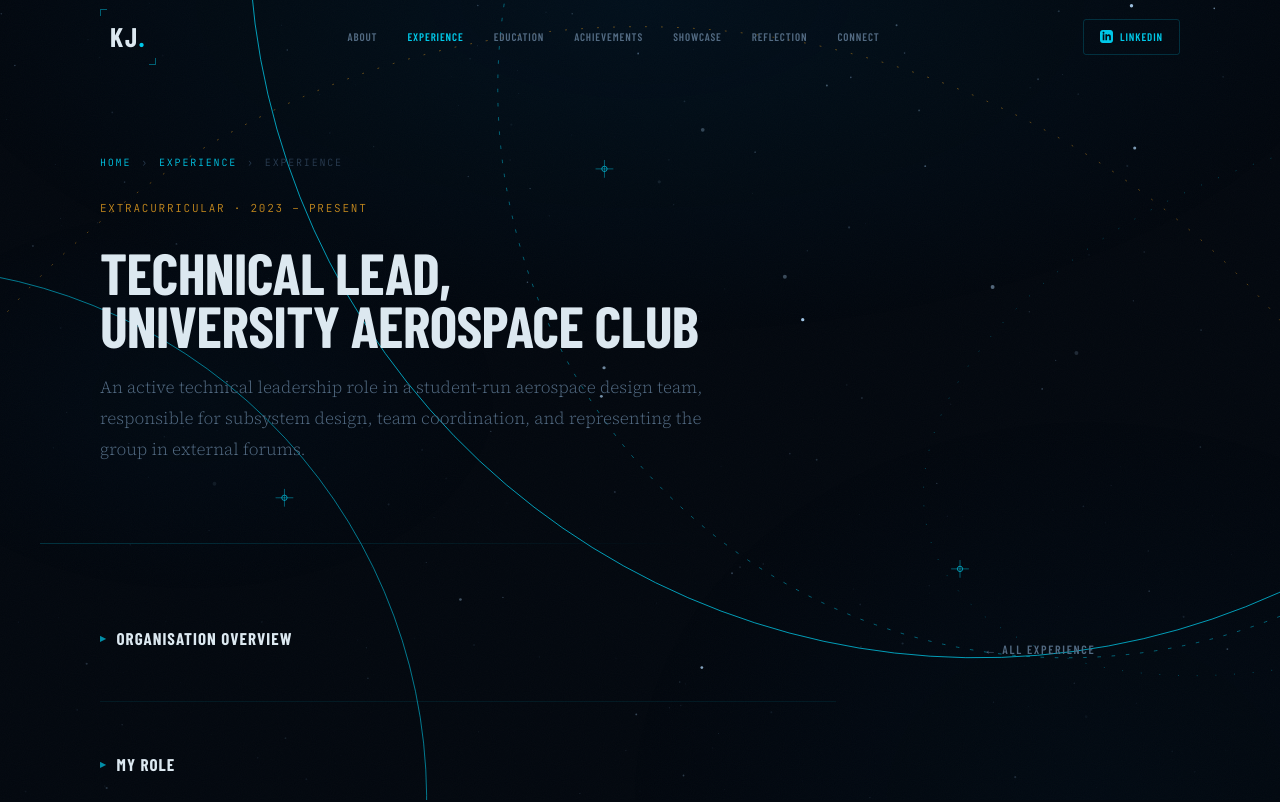
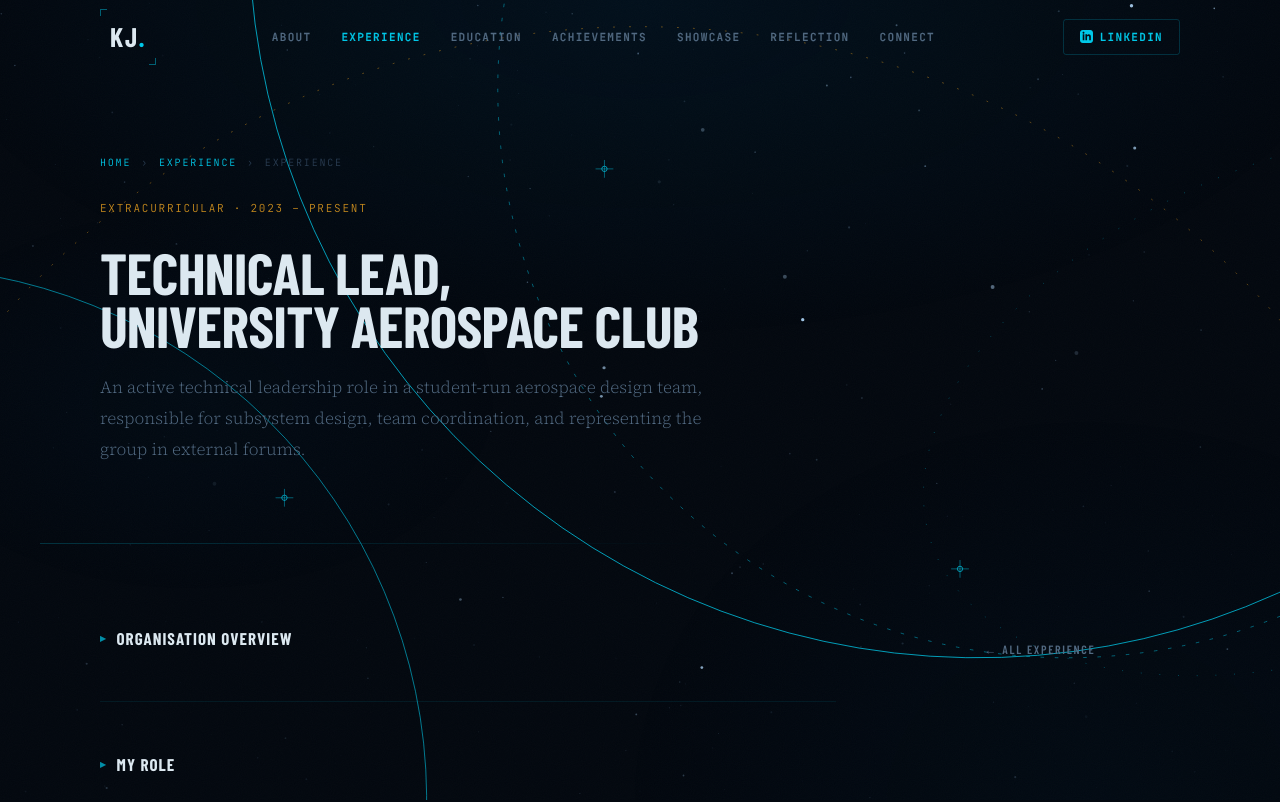
Before and after one commit to jazzhatcoder/jazzhatcoder.github.io, a plain HTML site: page pages/exp-club.html in a window 1280 px wide. Shown: the top 802 px of the page. Drawn offline with nearby package versions, Linux system fonts and the light colour scheme; a web font is replaced by a local one.

Commit message:
fixing header weight strikes again

```diff
--- a/css/main.css
+++ b/css/main.css
@@ -293,10 +293,11 @@ section {
   gap: 2px;
 }
 .header-nav a {
-  font-family: var(--font-hud);
+  font-family: var(--font-mono);
   font-size: 11px;
-  font-weight: 600;
-  letter-spacing: 0.08em;
+  font-weight: 500;
+  letter-spacing: 0.12em;
+  -webkit-text-stroke: 0.2px currentColor;
   text-transform: uppercase;
   color: var(--text-muted);
   padding: 9px 14px;
@@ -312,10 +313,11 @@ section {
   display: flex;
   align-items: center;
   gap: 7px;
-  font-family: var(--font-hud);
+  font-family: var(--font-mono);
   font-size: 11px;
-  font-weight: 600;
-  letter-spacing: 0.08em;
+  font-weight: 500;
+  letter-spacing: 0.12em;
+  -webkit-text-stroke: 0.2px currentColor;
   text-transform: uppercase;
   color: var(--cyan);
   border: 1px solid var(--line-mid);
```
